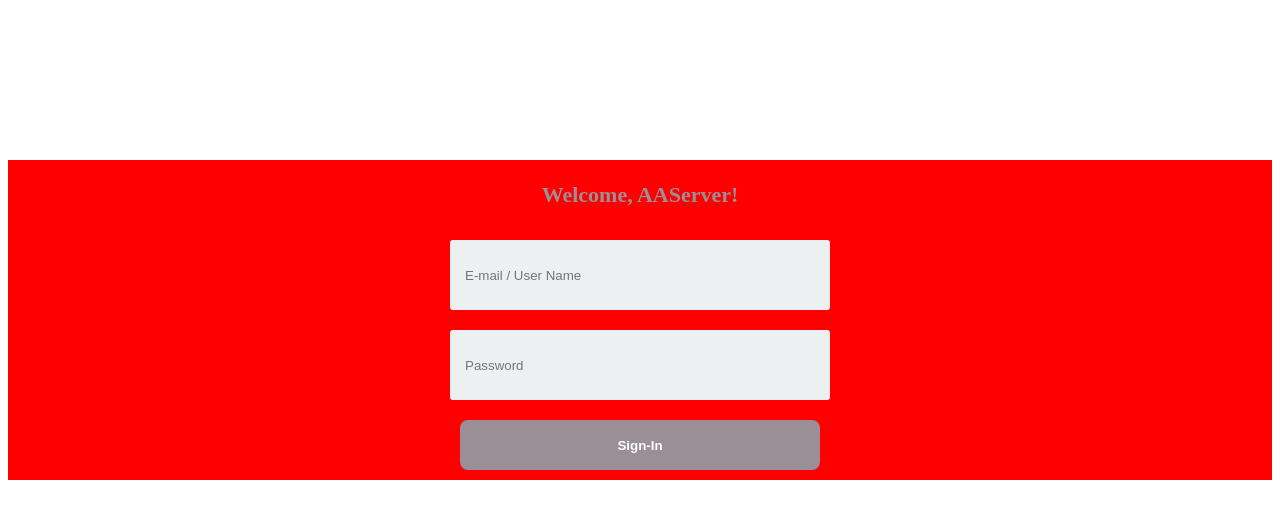
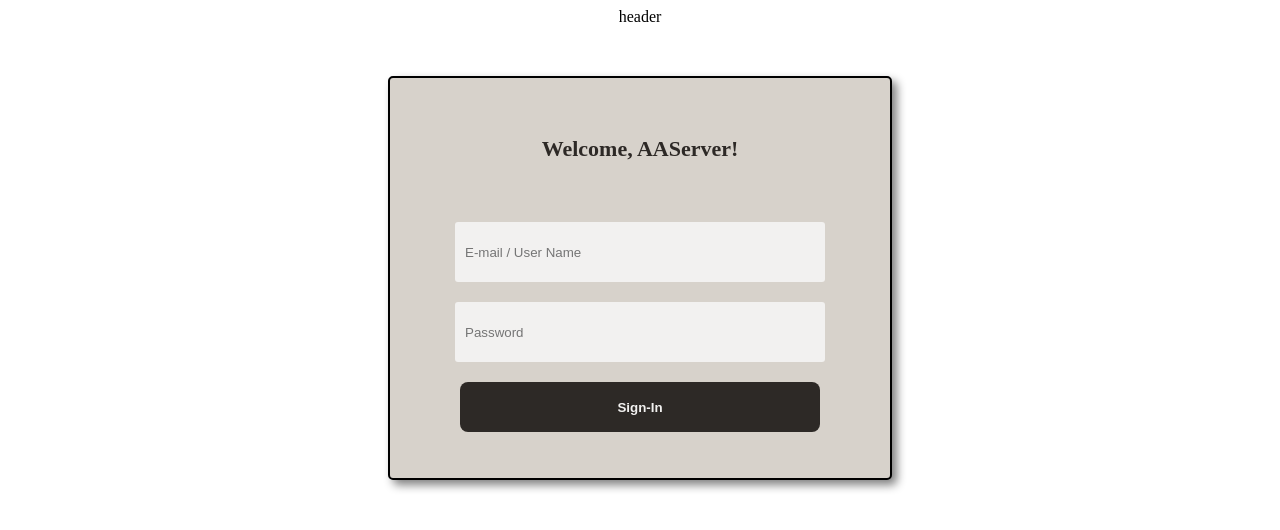
Before and after one commit to MoronaCzech1991/AAServer-React, a React (Create React App) app in the folder AAServer.React/ClientApp/: page / in a window 1280 px wide. Shown: the top 530 px of the page. Built offline with nearby package versions, Linux system fonts and the light colour scheme.

Commit message:
Marlon - criacao tela login

```diff
--- a/AAServer.React/ClientApp/src/app/index.tsx
+++ b/AAServer.React/ClientApp/src/app/index.tsx
@@ -3,10 +3,12 @@ import React from 'react';
 import * as S from './styles';
 
 import SignIn from '../components/signin';
+import Header from '../components/header/index';
 
 const App = () => {
   return (
     <S.Container>
+      <Header />
       <SignIn />
     </S.Container>
   );
--- a/AAServer.React/ClientApp/src/app/styles.ts
+++ b/AAServer.React/ClientApp/src/app/styles.ts
@@ -1,6 +1,8 @@
 import styled from 'styled-components';
 
 export const Container = styled.div`
-  margin-top: 10rem;
-  background-color: red;
+  display: flex;
+  flex-direction: column;
+  justify-content: center;
+  align-items: center;
 `;
--- /dev/null
+++ b/AAServer.React/ClientApp/src/components/header/index.tsx
@@ -0,0 +1,7 @@
+import React from 'react';
+
+const Header = () => {
+  return <div>header</div>;
+};
+
+export default Header;
--- a/AAServer.React/ClientApp/src/components/signin/index.tsx
+++ b/AAServer.React/ClientApp/src/components/signin/index.tsx
@@ -4,7 +4,7 @@ import * as S from './styles';
 
 const SignIn = () => {
   const [email, setEmail] = useState('');
-  const [pass, setPass] = useState('');
+  const [pass, setPassword] = useState('');
 
   return (
     <S.Container>
@@ -19,7 +19,7 @@ const SignIn = () => {
         type="password"
         placeholder="Password"
         value={pass}
-        onChange={(e) => setPass(e.target.value)}
+        onChange={(e) => setPassword(e.target.value)}
       />
       <S.Button> Sign-In </S.Button>
     </S.Container>
--- a/AAServer.React/ClientApp/src/components/signin/styles.ts
+++ b/AAServer.React/ClientApp/src/components/signin/styles.ts
@@ -1,19 +1,25 @@
 import styled from 'styled-components';
 
 export const Container = styled.div`
+  height: 400px;
+  width: 500px;
   margin: 50px;
+  border-radius: 5px;
+  border: 2px, solid;
   display: flex;
   justify-content: center;
   align-items: center;
   flex-direction: column;
+  background-color: #d7d2cb;
+  box-shadow: 5px 5px 10px grey;
 `;
 
 export const Input = styled.input`
-  padding: 15px;
+  padding: 10px;
   width: 350px;
   height: 40px;
   border: none;
-  background: #ecf0f1;
+  background: #f2f1f0;
   border-radius: 3px;
   margin: 10px;
 `;
@@ -24,14 +30,15 @@ export const Button = styled.button`
   height: 50px;
   border: none;
   border-radius: 8px;
-  background: ${(props) => (props.color ? 'palevioletred' : '#9A8F97')};
-  color: #fff;
+  background: ${(props) => (props.color ? 'palevioletred' : '#2D2926')};
+  color: #f2f1f0;
   margin: 10px;
   font-weight: bold;
 `;
 
 export const Title = styled.p`
+  margin-bottom: 50px;
   font-weight: bold;
-  color: #9a8f97;
+  color: #2d2926;
   font-size: 22px;
 `;
```
